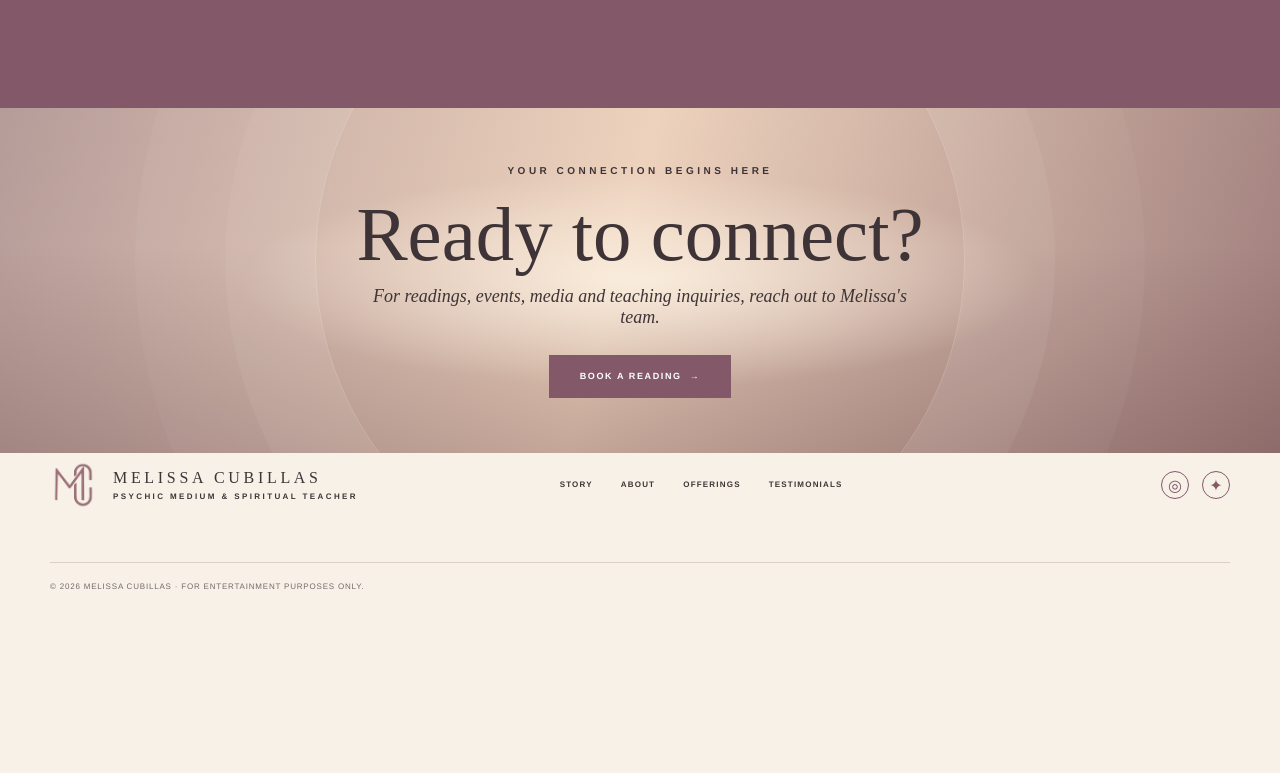
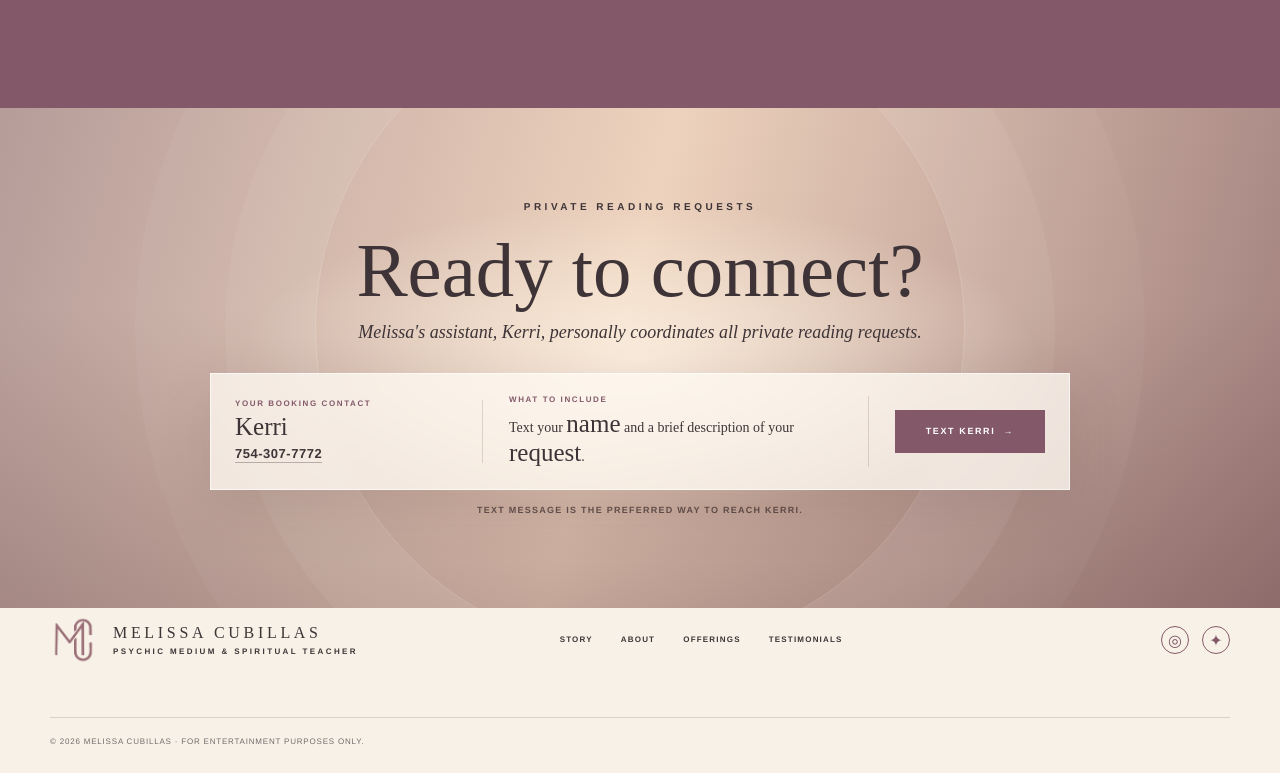
Before and after one commit to evaneiglarsh-code/Melissa-Website, a Next.js app: page / in a window 1280 px wide. Shown: the part 7102-7875 px from the top of the page. Before the commit the page ends 7720 px from the top, so only its background shows below. Built offline with nearby package versions, Linux system fonts and the light colour scheme.

Commit message:
Add Kerri reading request flow

```diff
--- a/app/globals.css
+++ b/app/globals.css
@@ -151,12 +151,20 @@ img, video { display: block; }
 .media-story-grid > div { align-self: end; }
 .media-story-grid > div p { margin-top: 0; color: #eadfe0; font-size: 16px; line-height: 1.75; }
 
-.ready { min-height: 345px; position: relative; overflow: hidden; display: grid; place-items: center; text-align: center; background: linear-gradient(105deg, #b69c99, #edd2bd 48%, #9f7e7c); }
+.ready { min-height: 500px; position: relative; overflow: hidden; display: grid; place-items: center; text-align: center; background: linear-gradient(105deg, #b69c99, #edd2bd 48%, #9f7e7c); }
 .ready::before { content: ""; position: absolute; inset: 0; background: radial-gradient(ellipse at center, rgba(255,245,230,.8), transparent 44%), linear-gradient(0deg, rgba(99,65,67,.3), transparent 60%); }
 .ready-sun { position: absolute; width: 650px; height: 650px; border-radius: 50%; border: 1px solid rgba(255,255,255,.2); top: 44%; left: 50%; transform: translate(-50%,-50%); box-shadow: 0 0 0 90px rgba(255,255,255,.05), 0 0 0 180px rgba(255,255,255,.03); }
-.ready-inner { position: relative; z-index: 2; padding-block: 50px; }
+.ready-inner { position: relative; z-index: 2; padding-block: 68px; }
 .ready h2 { margin: 0; font: 400 clamp(54px, 6vw, 82px)/1 var(--serif); }
-.ready-inner > p:not(.eyebrow) { margin: 12px auto 27px; max-width: 560px; font-size: 18px; font-style: italic; }
+.ready-inner > p:not(.eyebrow) { margin: 12px auto 30px; max-width: 620px; font-size: 18px; font-style: italic; }
+.booking-card { width: min(860px, 100%); margin-inline: auto; padding: 22px 24px; display: grid; grid-template-columns: 1fr 1.45fr auto; align-items: center; gap: 26px; text-align: left; background: rgba(255,250,243,.78); border: 1px solid rgba(255,255,255,.62); box-shadow: 0 18px 55px rgba(76,48,51,.14); backdrop-filter: blur(10px); }
+.booking-detail { display: grid; gap: 5px; padding-right: 24px; border-right: 1px solid rgba(117,81,85,.2); }
+.booking-detail > span { color: var(--mauve); font: 700 8px/1 var(--sans); text-transform: uppercase; letter-spacing: .2em; }
+.booking-detail strong { font: 400 25px/1.1 var(--serif); }
+.booking-detail a { width: fit-content; color: var(--ink); font: 600 13px/1.2 var(--sans); letter-spacing: .04em; border-bottom: 1px solid rgba(81,59,58,.35); }
+.booking-request p { margin: 1px 0 0; font-size: 14px; line-height: 1.55; }
+.booking-text-button { justify-self: end; white-space: nowrap; }
+.booking-note { display: block; margin-top: 14px; color: rgba(58,42,42,.72); font: 600 9px/1.4 var(--sans); text-transform: uppercase; letter-spacing: .14em; }
 
 .site-footer { min-height: 165px; display: grid; grid-template-columns: 1.35fr auto 1fr; gap: 38px; align-items: center; }
 .footer-brand .brand-copy strong { font-size: 16px; }
@@ -225,6 +233,9 @@ img, video { display: block; }
   .testimonial-grid blockquote > p { min-height: auto; }
   .media-story-grid .eyebrow { grid-column: 1; }
   .ready h2 { font-size: 52px; }
+  .booking-card { grid-template-columns: 1fr; gap: 18px; padding: 24px; text-align: center; }
+  .booking-detail { padding: 0 0 18px; border-right: 0; border-bottom: 1px solid rgba(117,81,85,.2); justify-items: center; }
+  .booking-text-button { justify-self: center; }
   .site-footer { min-height: 120px; }
   .footer-brand .brand-copy strong { font-size: 12px; }
 }
--- a/app/page.tsx
+++ b/app/page.tsx
@@ -7,7 +7,10 @@ import paddleMeditation from "../public/paddle-meditation.jpg";
 import StoryVideo from "./StoryVideo";
 
 const bookingEmail = "ReadingWithMC@gmail.com";
-const bookingHref = `mailto:${bookingEmail}?subject=Reading with Melissa`;
+const bookingHref = "#contact";
+const kerriPhone = "+17543077772";
+const kerriDisplayPhone = "754-307-7772";
+const textKerriHref = `sms:${kerriPhone}?&body=${encodeURIComponent("Hi Kerri! My name is ____, and I would like to request a reading with Melissa. My request is: ____")}`;
 
 const offerings = [
   {
@@ -210,10 +213,22 @@ export default function Home() {
       <section className="ready" id="contact">
         <div className="ready-sun" aria-hidden="true" />
         <div className="ready-inner shell">
-          <p className="eyebrow">Your connection begins here</p>
+          <p className="eyebrow">Private reading requests</p>
           <h2>Ready to connect?</h2>
-          <p>For readings, events, media and teaching inquiries, reach out to Melissa&apos;s team.</p>
-          <a className="square-button" href={bookingHref}>Book a reading <span>→</span></a>
+          <p>Melissa&apos;s assistant, Kerri, personally coordinates all private reading requests.</p>
+          <div className="booking-card">
+            <div className="booking-detail">
+              <span>Your booking contact</span>
+              <strong>Kerri</strong>
+              <a href={`sms:${kerriPhone}`}>{kerriDisplayPhone}</a>
+            </div>
+            <div className="booking-detail booking-request">
+              <span>What to include</span>
+              <p>Text your <strong>name</strong> and a brief description of your <strong>request</strong>.</p>
+            </div>
+            <a className="square-button booking-text-button" href={textKerriHref}>Text Kerri <span>→</span></a>
+          </div>
+          <small className="booking-note">Text message is the preferred way to reach Kerri.</small>
         </div>
       </section>
 
```
